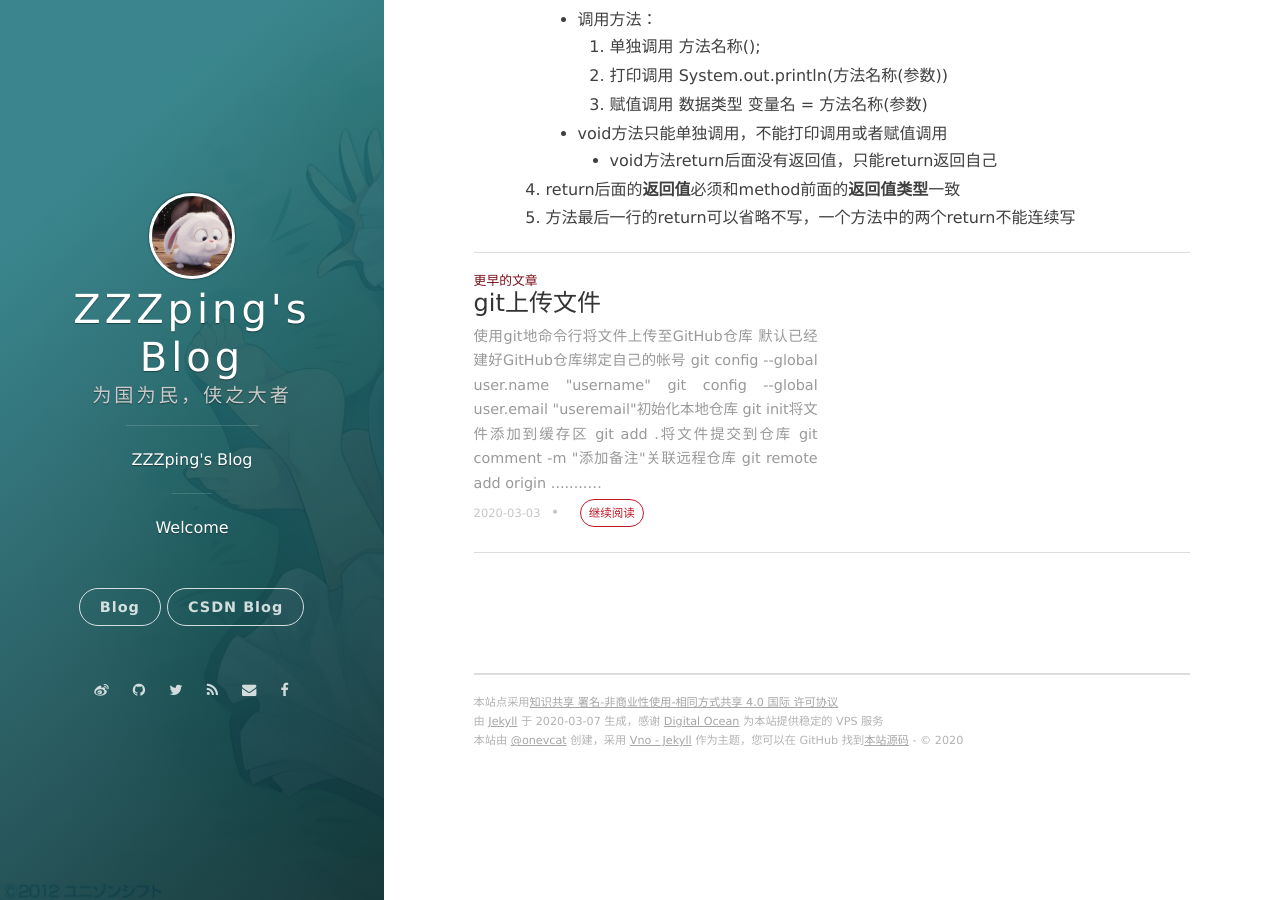
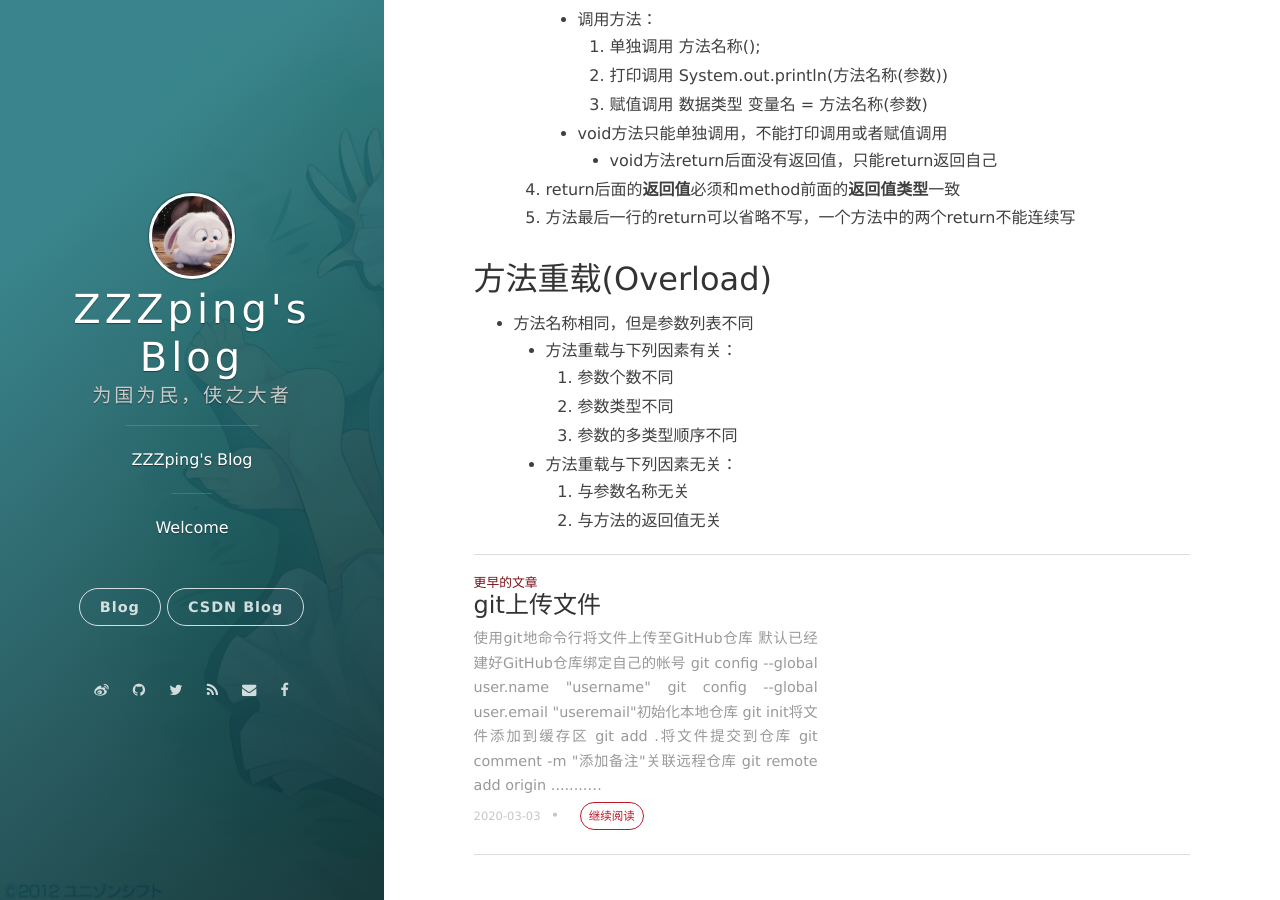
Before and after one commit to ZZZping/ZZZping.github.io, a Jekyll site: the page built from _posts/2020-03-04-Java3.md, in a window 1280 px wide and 900 px high, scrolled down 492 px. Built offline with Jekyll 4.4.1, drawn with Linux system fonts in a browser that asks for light colours; nearby versions of some CDN libraries; comment, search, counter and statistics services are not loaded.

Commit message:
overload1

```diff
--- a/_posts/2020-03-04-Java3.md
+++ b/_posts/2020-03-04-Java3.md
@@ -25,3 +25,13 @@ date: 2020-03-04 14:54:24.000000000 +09:00
             + void方法return后面没有返回值，只能return返回自己
       4. return后面的**返回值**必须和method前面的**返回值类型**一致
       5. 方法最后一行的return可以省略不写，一个方法中的两个return不能连续写
+
+## 方法重载(Overload)
+   + 方法名称相同，但是参数列表不同
+      + 方法重载与下列因素有关：
+         1. 参数个数不同
+         2. 参数类型不同
+         3. 参数的多类型顺序不同
+      + 方法重载与下列因素无关：
+         1. 与参数名称无关
+         2. 与方法的返回值无关
```
